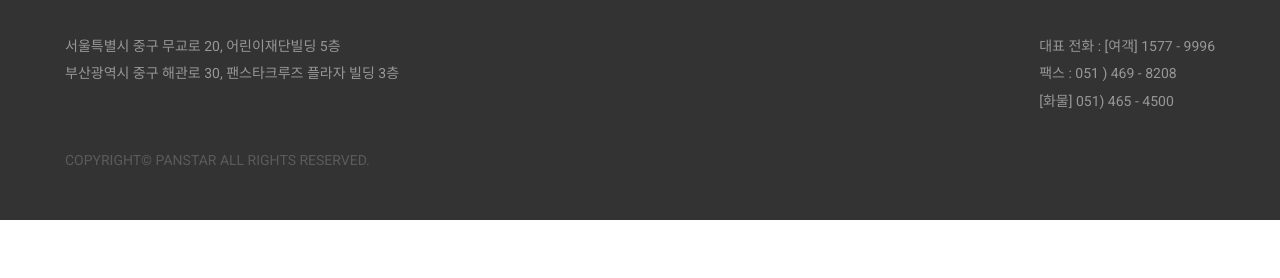
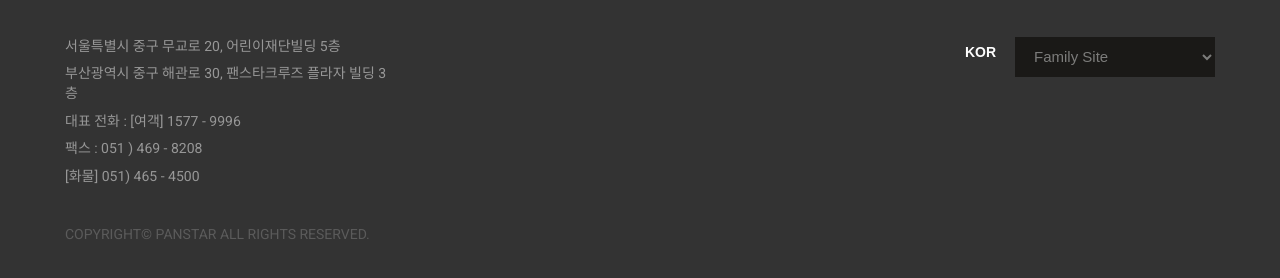
Before and after one commit to 1213212132/ship, a plain HTML site: page index.html in a window 1280 px wide. Shown: the part 2506-2784 px from the top of the page. Before the commit the page ends 2726 px from the top, so only its background shows below. Drawn offline with Linux system fonts and the light colour scheme; some icons are missing; a web font is replaced by a local one.

Commit message:
Add files via upload

```diff
--- a/css/coffee.css
+++ b/css/coffee.css
@@ -447,7 +447,7 @@ body {
 .footer {
 
   position: relative;
-  top: 0;
+  bottom: 0;
   background: #333333;
   padding: 50px;
   color: #f9f9f9;
@@ -489,8 +489,7 @@ body {
 
 .ft_content {
   display: flex;
-  justify-content: space-between;
-  min-width: 0;
+  min-width: 1200;
   line-height: 1.4;
 }
 
@@ -514,10 +513,15 @@ body {
   color: #5b5b5b;
 }
 
-.language {}
+.language {
+  position: relative;
+  margin: 0 0 0 570px;
 
-/* .language .btn_select_language {
+}
+
+.language .btn_select_language {
   display: block;
+
   position: relative;
   width: 50px;
   height: 31px;
@@ -537,8 +541,8 @@ body {
 
 .language>.language_list {
   position: absolute;
-  top: 100%;
-  left: -50px;
+  top: 30%;
+  left: -10px;
   right: 0;
   visibility: hidden;
   opacity: 0;
@@ -546,13 +550,14 @@ body {
   box-shadow: 2px 2px 6px rgba(0, 0, 0, 0.05);
   transition: visibility .25s ease, opacity .25s ease;
   z-index: 11;
+
 }
 
 
 .language>.language_list>li {
   text-align: left;
   border-bottom: 1px solid #eee;
-  width: 12%;
+
 }
 
 .language>.language_list>li:last-child {
@@ -589,4 +594,19 @@ body {
 .language.on>.language_list {
   visibility: visible;
   opacity: 1;
-} */
+}
+
+
+.ft_family {
+  margin: 0 0 0 auto;
+
+  width: 200px;
+  height: 40px;
+  padding: 0 15px;
+  font-size: 15px;
+  color: #7c7c7b;
+  border: 0;
+  background-color: #1a1917;
+  cursor: pointer;
+  outline: none;
+}
--- a/index.html
+++ b/index.html
@@ -330,10 +330,6 @@
             <li>
               <addres>부산광역시 중구 해관로 30, 팬스타크루즈 플라자 빌딩 3층</addres>
             </li>
-          </ul>
-
-          <ul>
-
             <li> 대표 전화 : [여객] <a href="tel:1577-9996">1577 - 9996
               </a>
             </li>
@@ -341,10 +337,37 @@
 
             <li>[화물] <a href="tel:051-465-4500">051) 465 - 4500</a></li>
 
-
           </ul>
 
+
+
+          <div class="language">
+            <button type="button" class="btn_select_language arial">KOR <i class="icon xi-caret-down-min">
+              </i></button>
+            <ul class="language_list on">
+              <li><a href="/ko" class="act">KOR</a></li>
+              <li><a href="/en" class="">ENG</a></li>
+              <li><a href="/jp" class="">JPN</a></li>
+              <li><a href="/ch" class="">CHN</a></li>
+            </ul>
+          </div>
+
+
+
+          <select class="ft_family">
+            <option value="">Family Site</option>
+            <option value="http://www.panstar-enterprise.com">팬스타엔터프라이즈</option>
+            <option value="https://www.panstarcruise.com/main/goLinkPanstar.php?lang=ko">팬스타크루즈</option>
+            <option value="http://www.panstarbngd.co.kr/main/goLinkPanstar.php?lang=ko">팬스타신항국제물류센터</option>
+            <option value="http://www.panstartechsolution.com/">팬스타테크솔루션</option>
+            <option value="http://www.piex.co.kr/">팬스타국제특송</option>
+            <option value="http://future.panstar.co.kr/main/main_kor.html">팬스타미래사업본부</option>
+            <!-- <option value="http://www.pantour.co.kr/">팬투어</option>
+            <option value="http://www.costakorea.com/">코스타크루즈</option>
+            <option value="http://www.panstar.jp/">산스타라인</option> -->
+          </select>
         </div>
+
         <p class="copyright">COPYRIGHT© PANSTAR ALL RIGHTS RESERVED.</p>
 
 
```
